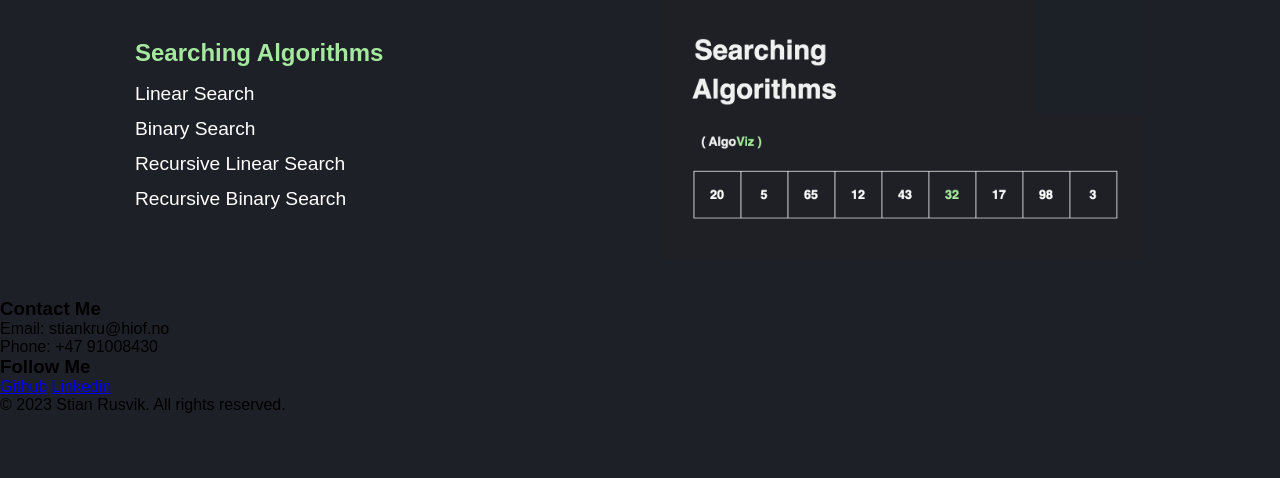
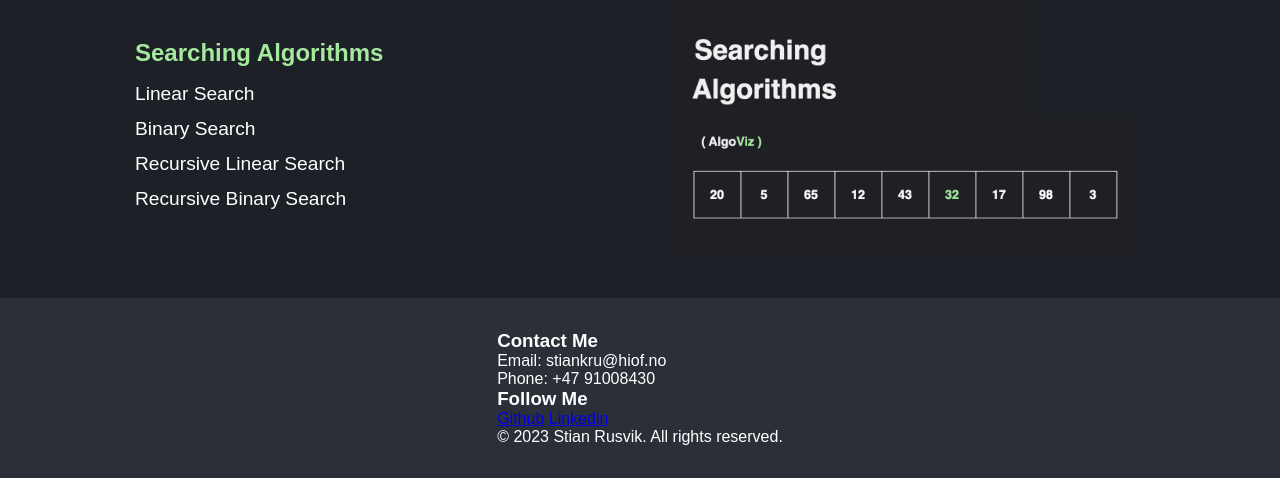
Before and after one commit to stian96/algorithm-visualizer, a Python web app: template app/templates/index.html in a window 1280 px wide. Shown: the part 1908-2386 px from the top of the page. Before the commit the page ends 2321 px from the top, so only its background shows below. Run offline with Jinja, Linux system fonts and the light colour scheme; the template is opened without the code that fills it, so the values that code supplies are empty.

Commit message:
added styling for footer.

```diff
--- a/app/static/css/style.css
+++ b/app/static/css/style.css
@@ -201,3 +201,17 @@ body {
 .searching-image img:hover {
     transform: scale(1.05);
 }
+
+footer {
+    background-color: #2b2f37;
+    padding: 2rem;
+    color: #fff;
+    display: flex;
+    justify-content: space-between;
+    align-items: center;
+    flex-wrap: wrap;
+}
+
+.footer-content {
+
+}
```
